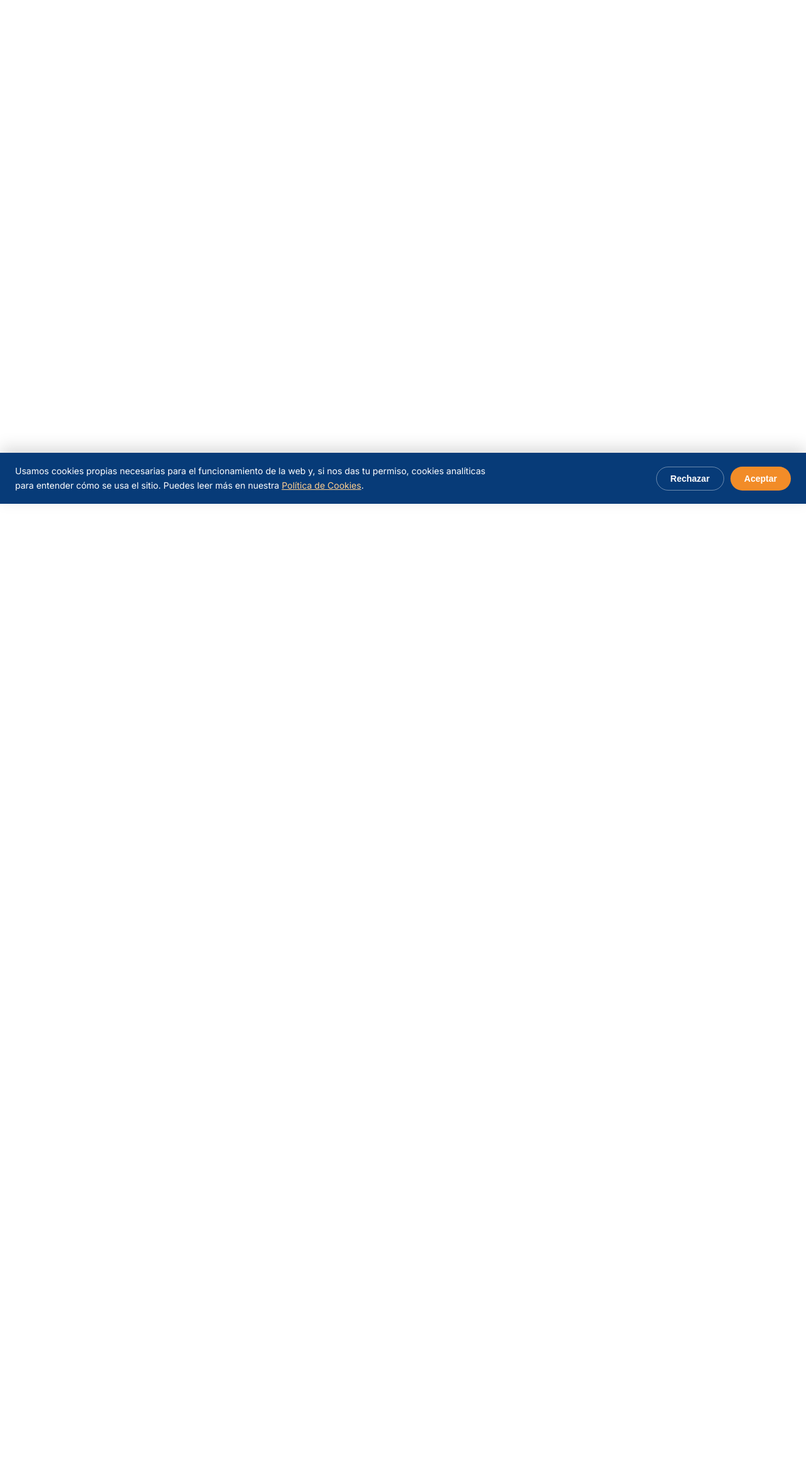
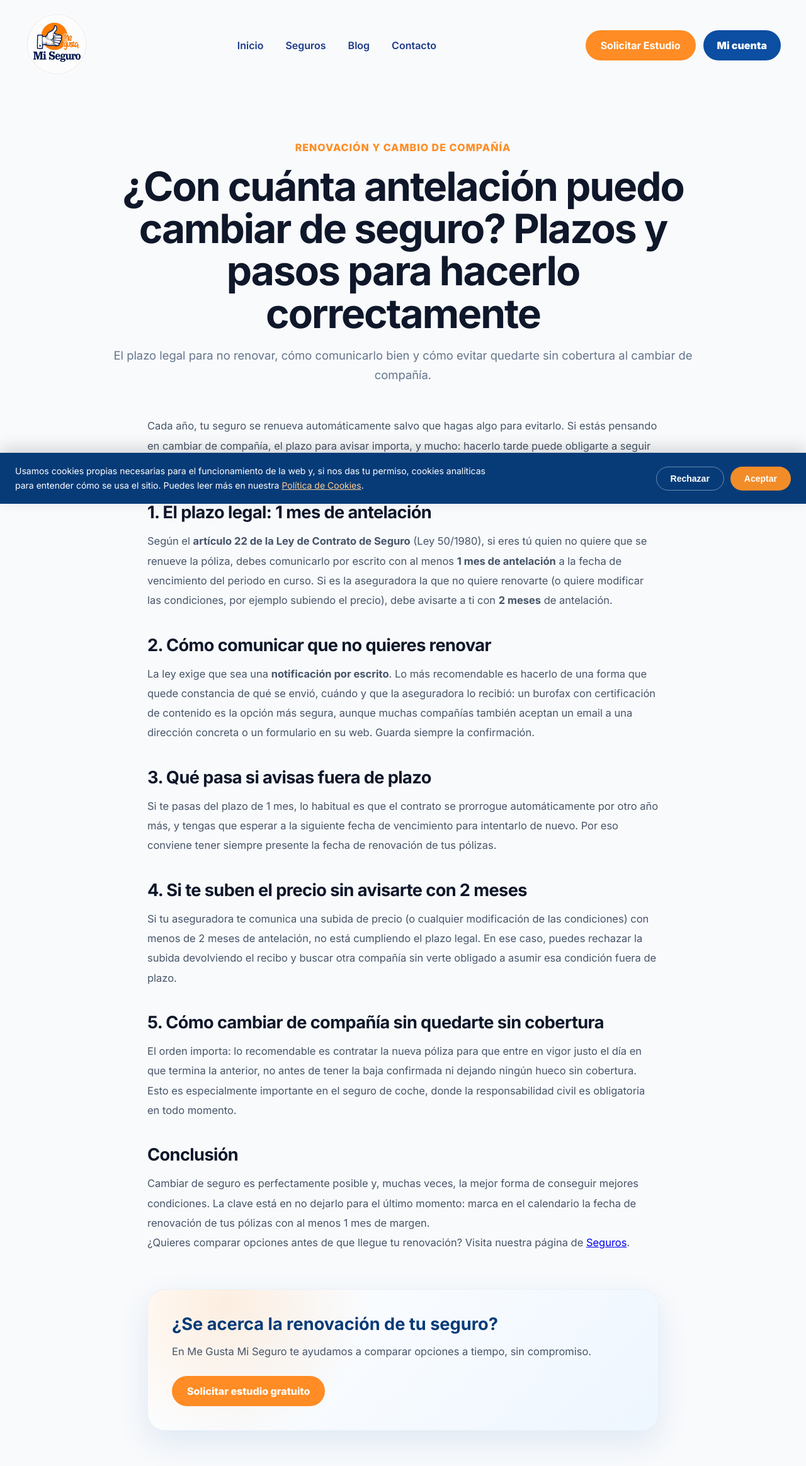
Before and after one commit to JaviGzlez/megustamiseguro, a React (Vite) app: page /blog/cuanta-antelacion-cambiar-de-seguro in a window 1280 px wide. Shown: the top 2328 px of the page at 63% size. Before the commit the page ends 800 px from the top, so only its background shows below. Built offline with nearby package versions, Linux system fonts and the light colour scheme.

Commit message:
update blog

```diff
--- a/scripts/prerender-meta.mjs
+++ b/scripts/prerender-meta.mjs
@@ -178,6 +178,12 @@ const ROUTES = [
     description:
       "Cómo calcular el capital de un seguro de vida vinculado a la hipoteca, diferencias entre seguro decreciente y constante, y si conviene el del banco o uno propio.",
   },
+  {
+    path: "/blog/cuanta-antelacion-cambiar-de-seguro",
+    title: "¿Con cuánta antelación puedo cambiar de seguro? Plazos y pasos | Me Gusta Mi Seguro",
+    description:
+      "El plazo legal para oponerte a la renovación de tu seguro, cómo comunicarlo correctamente y los pasos para cambiar de compañía sin quedarte sin cobertura.",
+  },
 ];
 
 function buildHtml(template, route) {
--- a/src/main.jsx
+++ b/src/main.jsx
@@ -27,6 +27,7 @@ import ArticuloSeguroMedicoFamiliar from "./pages/ArticuloSeguroMedicoFamiliar";
 import ArticuloSeguroCocheNoveles from "./pages/ArticuloSeguroCocheNoveles";
 import ArticuloSeguroHogarAlquiler from "./pages/ArticuloSeguroHogarAlquiler";
 import ArticuloSeguroVidaHipoteca from "./pages/ArticuloSeguroVidaHipoteca";
+import ArticuloCambiarDeSeguroPlazos from "./pages/ArticuloCambiarDeSeguroPlazos";
 import AvisoLegal from "./pages/AvisoLegal";
 import PoliticaPrivacidad from "./pages/PoliticaPrivacidad";
 import PoliticaCookies from "./pages/PoliticaCookies";
@@ -112,6 +113,10 @@ ReactDOM.createRoot(document.getElementById("root")).render(
            path="/blog/cuanto-seguro-de-vida-necesito-con-hipoteca"
            element={<ArticuloSeguroVidaHipoteca />}
         />
+        <Route
+           path="/blog/cuanta-antelacion-cambiar-de-seguro"
+           element={<ArticuloCambiarDeSeguroPlazos />}
+        />
 
         <Route path="/aviso-legal" element={<AvisoLegal />} />
         <Route path="/politica-privacidad" element={<PoliticaPrivacidad />} />
--- /dev/null
+++ b/src/pages/ArticuloCambiarDeSeguroPlazos.jsx
@@ -0,0 +1,180 @@
+import "./Blog.css";
+import { Helmet } from "react-helmet-async";
+import FaqSchema from "../components/FaqSchema";
+
+function ArticuloCambiarDeSeguroPlazos() {
+  return (
+    <main className="blogPage">
+      <Helmet>
+        <title>¿Con cuánta antelación puedo cambiar de seguro? Plazos y pasos | Me Gusta Mi Seguro</title>
+        <meta
+          name="description"
+          content="El plazo legal para oponerte a la renovación de tu seguro, cómo comunicarlo correctamente y los pasos para cambiar de compañía sin quedarte sin cobertura."
+        />
+              <link rel="canonical" href="https://megustamiseguro.es/blog/cuanta-antelacion-cambiar-de-seguro" />
+
+        <meta property="og:type" content="website" />
+        <meta property="og:title" content="¿Con cuánta antelación puedo cambiar de seguro? Plazos y pasos | Me Gusta Mi Seguro" />
+        <meta property="og:description" content="El plazo legal para oponerte a la renovación de tu seguro, cómo comunicarlo correctamente y los pasos para cambiar de compañía sin quedarte sin cobertura." />
+        <meta property="og:url" content="https://megustamiseguro.es/blog/cuanta-antelacion-cambiar-de-seguro" />
+        <meta property="og:image" content="https://megustamiseguro.es/og-image.jpg" />
+        <meta property="og:locale" content="es_ES" />
+        <meta property="og:site_name" content="Me Gusta Mi Seguro" />
+
+        <meta name="twitter:card" content="summary_large_image" />
+        <meta name="twitter:title" content="¿Con cuánta antelación puedo cambiar de seguro? Plazos y pasos | Me Gusta Mi Seguro" />
+        <meta name="twitter:description" content="El plazo legal para oponerte a la renovación de tu seguro, cómo comunicarlo correctamente y los pasos para cambiar de compañía sin quedarte sin cobertura." />
+        <meta name="twitter:image" content="https://megustamiseguro.es/og-image.jpg" />
+      </Helmet>
+
+      <FaqSchema
+        items={[
+          {
+            question: "¿Con cuánto tiempo de antelación tengo que avisar para no renovar mi seguro?",
+            answer:
+              "Según el artículo 22 de la Ley de Contrato de Seguro, el tomador debe comunicar su oposición a la prórroga con al menos 1 mes de antelación a la fecha de vencimiento de la póliza.",
+          },
+          {
+            question: "¿Qué pasa si no aviso a tiempo y no quiero renovar mi seguro?",
+            answer:
+              "Si no comunicas tu oposición dentro del plazo, el contrato se prorroga automáticamente por otro año, y tendrás que esperar a la siguiente fecha de vencimiento para poder darlo de baja, salvo excepciones concretas.",
+          },
+          {
+            question: "¿Puedo quedarme sin cobertura al cambiar de compañía?",
+            answer:
+              "No debería pasar si lo gestionas bien: lo recomendable es contratar la nueva póliza para que entre en vigor el mismo día en que termina la anterior, especialmente en seguros obligatorios como el de coche, donde no puede haber ningún hueco sin cobertura.",
+          },
+        ]}
+      />
+
+      <header className="blogHeader">
+        <a href="/">
+          <img
+            src="/images/logo.png"
+            alt="Me Gusta Mi Seguro"
+            className="blogLogo"
+          />
+        </a>
+
+        <nav className="blogNav">
+          <a href="/">Inicio</a>
+          <a href="/#seguros">Seguros</a>
+          <a href="/blog">Blog</a>
+          <a href="/#contacto">Contacto</a>
+        </nav>
+
+        <div className="headerAcciones">
+          <a href="/#contacto" className="blogHeaderBtn">
+          Solicitar Estudio
+          </a>
+
+          <a href="/mi-cuenta" className="miCuentaBtn">
+          Mi cuenta
+          </a>
+        </div>
+      </header>
+
+      <section className="articleHero">
+        <p>Renovación y Cambio de Compañía</p>
+
+        <h1>¿Con cuánta antelación puedo cambiar de seguro? Plazos y pasos para hacerlo correctamente</h1>
+
+        <span>
+          El plazo legal para no renovar, cómo comunicarlo bien y cómo evitar
+          quedarte sin cobertura al cambiar de compañía.
+        </span>
+      </section>
+
+      <article className="articleContent">
+        <p className="articleIntro">
+          Cada año, tu seguro se renueva automáticamente salvo que hagas algo
+          para evitarlo. Si estás pensando en cambiar de compañía, el plazo
+          para avisar importa, y mucho: hacerlo tarde puede obligarte a
+          seguir un año más donde no querías. Te contamos exactamente cómo
+          funciona.
+        </p>
+
+        <h2>1. El plazo legal: 1 mes de antelación</h2>
+
+        <p>
+          Según el <strong>artículo 22 de la Ley de Contrato de Seguro</strong>{" "}
+          (Ley 50/1980), si eres tú quien no quiere que se renueve la póliza,
+          debes comunicarlo por escrito con al menos{" "}
+          <strong>1 mes de antelación</strong> a la fecha de vencimiento del
+          periodo en curso. Si es la aseguradora la que no quiere renovarte
+          (o quiere modificar las condiciones, por ejemplo subiendo el
+          precio), debe avisarte a ti con <strong>2 meses</strong> de
+          antelación.
+        </p>
+
+        <h2>2. Cómo comunicar que no quieres renovar</h2>
+
+        <p>
+          La ley exige que sea una <strong>notificación por escrito</strong>.
+          Lo más recomendable es hacerlo de una forma que quede constancia de
+          qué se envió, cuándo y que la aseguradora lo recibió: un burofax
+          con certificación de contenido es la opción más segura, aunque
+          muchas compañías también aceptan un email a una dirección concreta
+          o un formulario en su web. Guarda siempre la confirmación.
+        </p>
+
+        <h2>3. Qué pasa si avisas fuera de plazo</h2>
+
+        <p>
+          Si te pasas del plazo de 1 mes, lo habitual es que el contrato se
+          prorrogue automáticamente por otro año más, y tengas que esperar a
+          la siguiente fecha de vencimiento para intentarlo de nuevo. Por eso
+          conviene tener siempre presente la fecha de renovación de tus
+          pólizas.
+        </p>
+
+        <h2>4. Si te suben el precio sin avisarte con 2 meses</h2>
+
+        <p>
+          Si tu aseguradora te comunica una subida de precio (o cualquier
+          modificación de las condiciones) con menos de 2 meses de
+          antelación, no está cumpliendo el plazo legal. En ese caso, puedes
+          rechazar la subida devolviendo el recibo y buscar otra compañía sin
+          verte obligado a asumir esa condición fuera de plazo.
+        </p>
+
+        <h2>5. Cómo cambiar de compañía sin quedarte sin cobertura</h2>
+
+        <p>
+          El orden importa: lo recomendable es contratar la nueva póliza
+          para que entre en vigor justo el día en que termina la anterior,
+          no antes de tener la baja confirmada ni dejando ningún hueco sin
+          cobertura. Esto es especialmente importante en el seguro de coche,
+          donde la responsabilidad civil es obligatoria en todo momento.
+        </p>
+
+        <h2>Conclusión</h2>
+
+        <p>
+          Cambiar de seguro es perfectamente posible y, muchas veces, la
+          mejor forma de conseguir mejores condiciones. La clave está en no
+          dejarlo para el último momento: marca en el calendario la fecha de
+          renovación de tus pólizas con al menos 1 mes de margen.
+        </p>
+
+        <p>
+          ¿Quieres comparar opciones antes de que llegue tu renovación?
+          Visita nuestra página de <a href="/#seguros">Seguros</a>.
+        </p>
+
+        <div className="articleCta">
+          <h3>¿Se acerca la renovación de tu seguro?</h3>
+
+          <p>
+            En Me Gusta Mi Seguro te ayudamos a comparar opciones a tiempo,
+            sin compromiso.
+          </p>
+
+          <a href="/#contacto">Solicitar estudio gratuito</a>
+        </div>
+      </article>
+    </main>
+  );
+}
+
+export default ArticuloCambiarDeSeguroPlazos;
--- a/src/pages/Blog.jsx
+++ b/src/pages/Blog.jsx
@@ -67,6 +67,11 @@ function Blog() {
       title: "¿Cuánto seguro de vida necesito si tengo hipoteca?",
       text: "Cómo calcular el capital adecuado y qué modalidad conviene.",
       url: "/blog/cuanto-seguro-de-vida-necesito-con-hipoteca",
+    },
+    {
+      title: "¿Con cuánta antelación puedo cambiar de seguro?",
+      text: "Plazos legales y pasos para hacerlo sin quedarte sin cobertura.",
+      url: "/blog/cuanta-antelacion-cambiar-de-seguro",
     },
   ];
 
```
Also changed, not shown: 1 other file (tests, documents, lock files or other folders).
